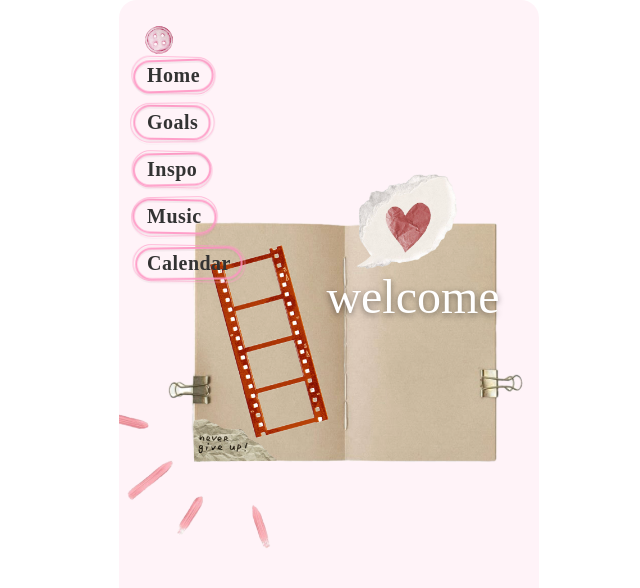
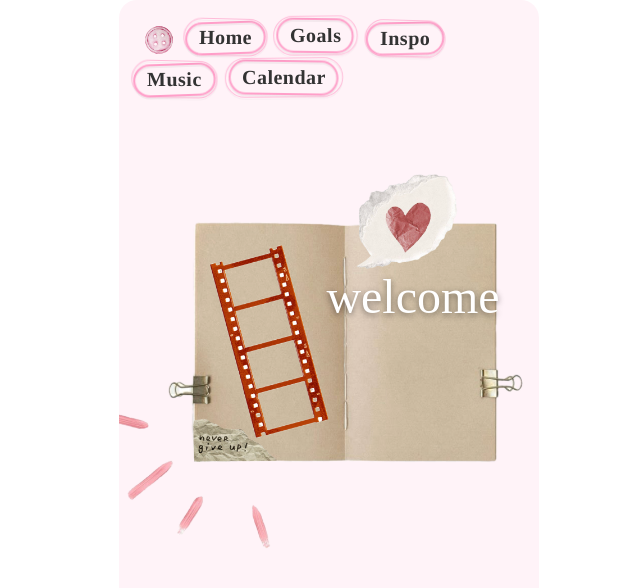
Before and after one commit to cady-kocanda/momenta, a React (Vite) app: page / in a window 1280 px wide. Both pictures are taken after a click on the button "Menu". Shown: the top 588 px of the page, without its empty margins (311-951 px from the left). Built offline with nearby package versions, Linux system fonts and the light colour scheme; no server answers; a web font is replaced by a local one.

Commit message:
UI changes to nav bar

```diff
--- a/src/nav/MenuButton.tsx
+++ b/src/nav/MenuButton.tsx
@@ -82,41 +82,44 @@ export default function MenuButton() {
           <nav
             style={{
               position: 'absolute',
-              top: 60,
+              top: 22,
               left: 20,
               display: 'flex',
               flexDirection: 'column',
-              gap: '16px',
+              alignItems: 'flex-start',
+              gap: 10,
               padding: 0,
               background: 'transparent',
-              borderRadius: 0,
-              boxShadow: 'none',
-              backdropFilter: 'none',
               border: 'none',
-              zIndex: 20,
-              minWidth: '140px',
-              transition: 'all 0.3s ease'
+              zIndex: 20
             }}
           >
-            {[
-              { label: 'Home', action: navigateToHome },
-              { label: 'Goals', action: navigateToGoals },
-              { label: 'Inspo', action: navigateToInspo },
-              { label: 'Music', action: navigateToMusic },
-              { label: 'Calendar', action: navigateToCalendar }
-            ].map((item, index) => (
+            {/* First row, offset to the right of the button */}
+            <div style={{ display: 'flex', alignItems: 'center', gap: 22, marginLeft: 52 }}>
+              {[{ label: 'Home', action: navigateToHome }, { label: 'Goals', action: navigateToGoals }, { label: 'Inspo', action: navigateToInspo }].map((item, i) => (
                 <div
                   key={item.label}
                   onClick={() => handleNavClick(item.action)}
                   className="nav-item"
-                style={{
-                  fontSize: '20px',
-                  overflow: 'visible'
-                }}
+                  style={{ fontSize: '20px', transform: `translateY(${[0, -2, 1][i]}px) skewX(${[-1, 0.5, -0.5][i]}deg)` }}
                 >
                   {item.label}
                 </div>
               ))}
+            </div>
+            {/* Second row starts below the button at the left-hand side */}
+            <div style={{ display: 'flex', alignItems: 'center', gap: 24, marginLeft: 0 }}>
+              {[{ label: 'Music', action: navigateToMusic }, { label: 'Calendar', action: navigateToCalendar }].map((item, i) => (
+                <div
+                  key={item.label}
+                  onClick={() => handleNavClick(item.action)}
+                  className="nav-item"
+                  style={{ fontSize: '20px', transform: `translateY(${[1, -1][i]}px) skewX(${[0.5, -0.2][i]}deg)` }}
+                >
+                  {item.label}
+                </div>
+              ))}
+            </div>
           </nav>
         </>
       )}
```
Lines whose indentation alone changed are shown as unchanged.
